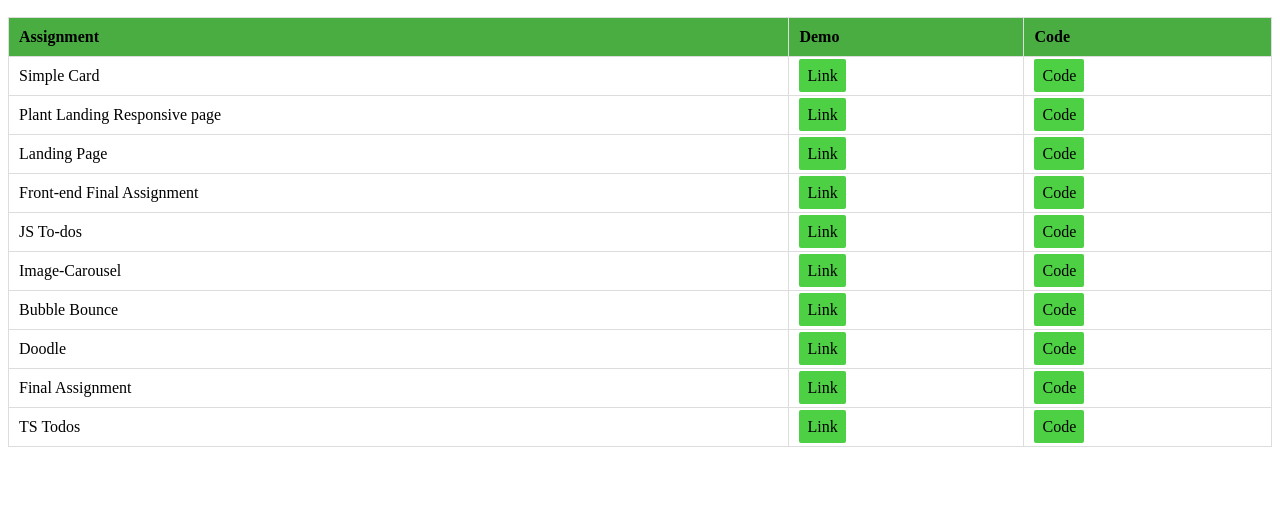
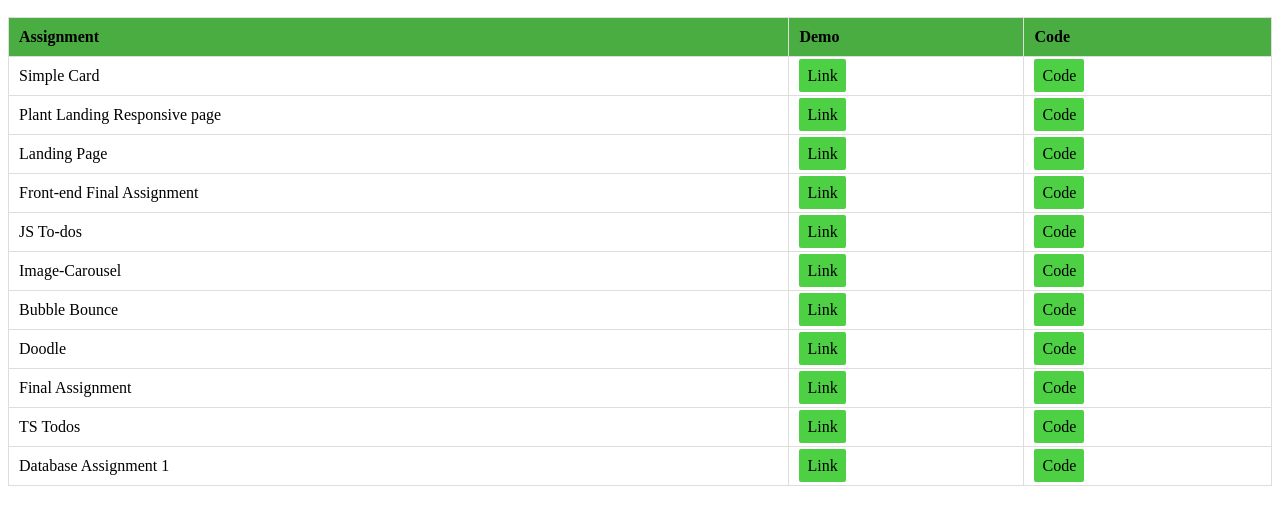
Before and after one commit to Jeewanghimire31/jeewan_ghimire, a plain HTML site: page index.html in a window 1280 px wide. Shown: the part 97-622 px from the top of the page. Drawn offline with Linux system fonts and the light colour scheme.

Commit message:
feat: sql project add

```diff
--- a/index.html
+++ b/index.html
@@ -235,7 +235,7 @@
             <!-- github_page Link -->
             <td>
               <a
-                href="https://jeewanghimire31.github.io/ts-toDos/?"
+                href="https://jeewanghimire31.github.io/ts-toDos/"
                 target="_blank"
               >
                 Link
@@ -252,7 +252,29 @@
             </td>
           </tr>
           <!-- one finish -->
-
+          <!-- * new assignment -->
+          <tr>
+            <td>Database Assignment 1</td>
+            <!-- github_page Link -->
+            <td>
+              <a
+                href="https://github.com/Jeewanghimire31/sql_day1"
+                target="_blank"
+              >
+                Link
+              </a>
+            </td>
+            <!-- github_page code -->
+            <td>
+              <a
+                href="https://github.com/Jeewanghimire31/sql_day1"
+                target="_blank"
+              >
+                Code
+              </a>
+            </td>
+          </tr>
+          <!-- one finish -->
         </tbody>
       </table>
     </section>
```
